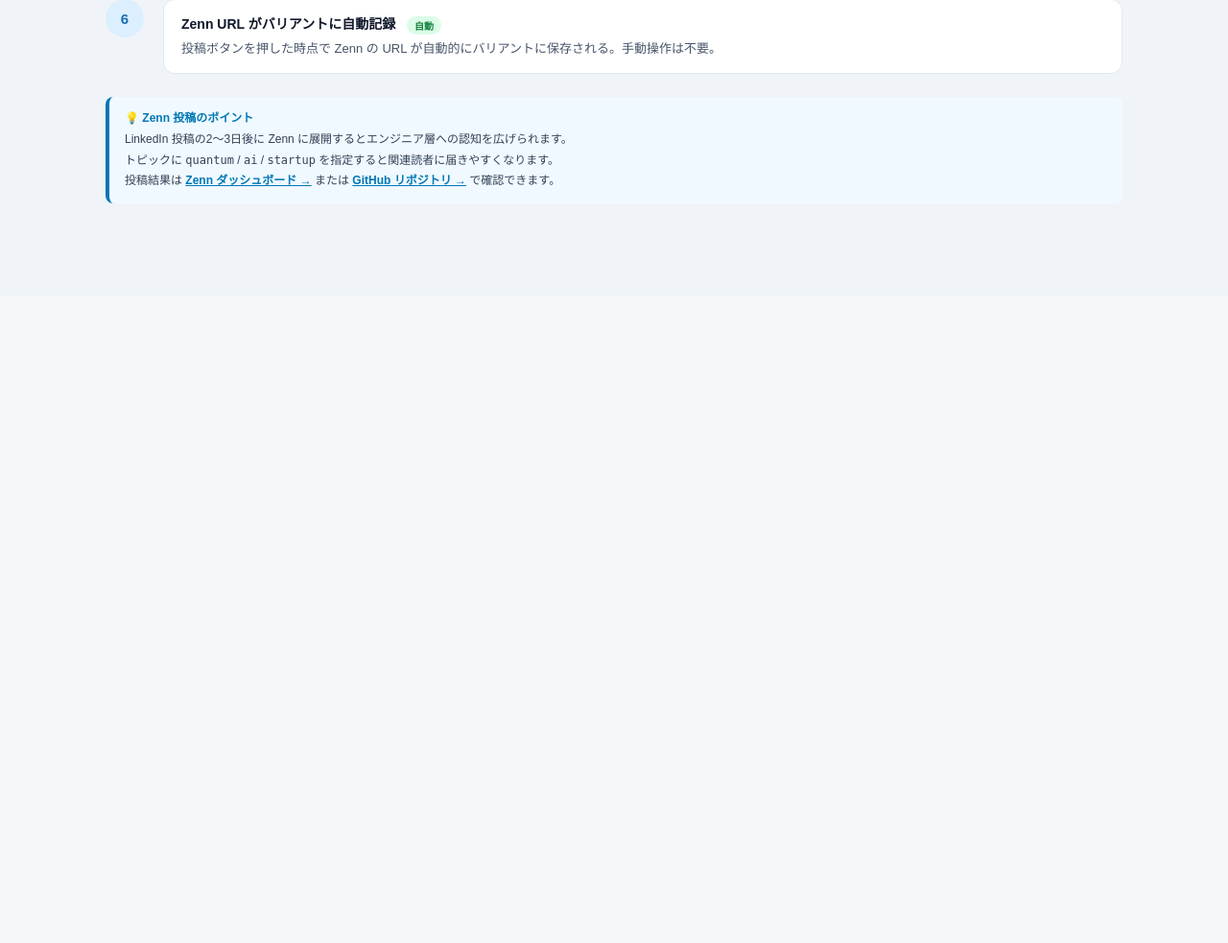
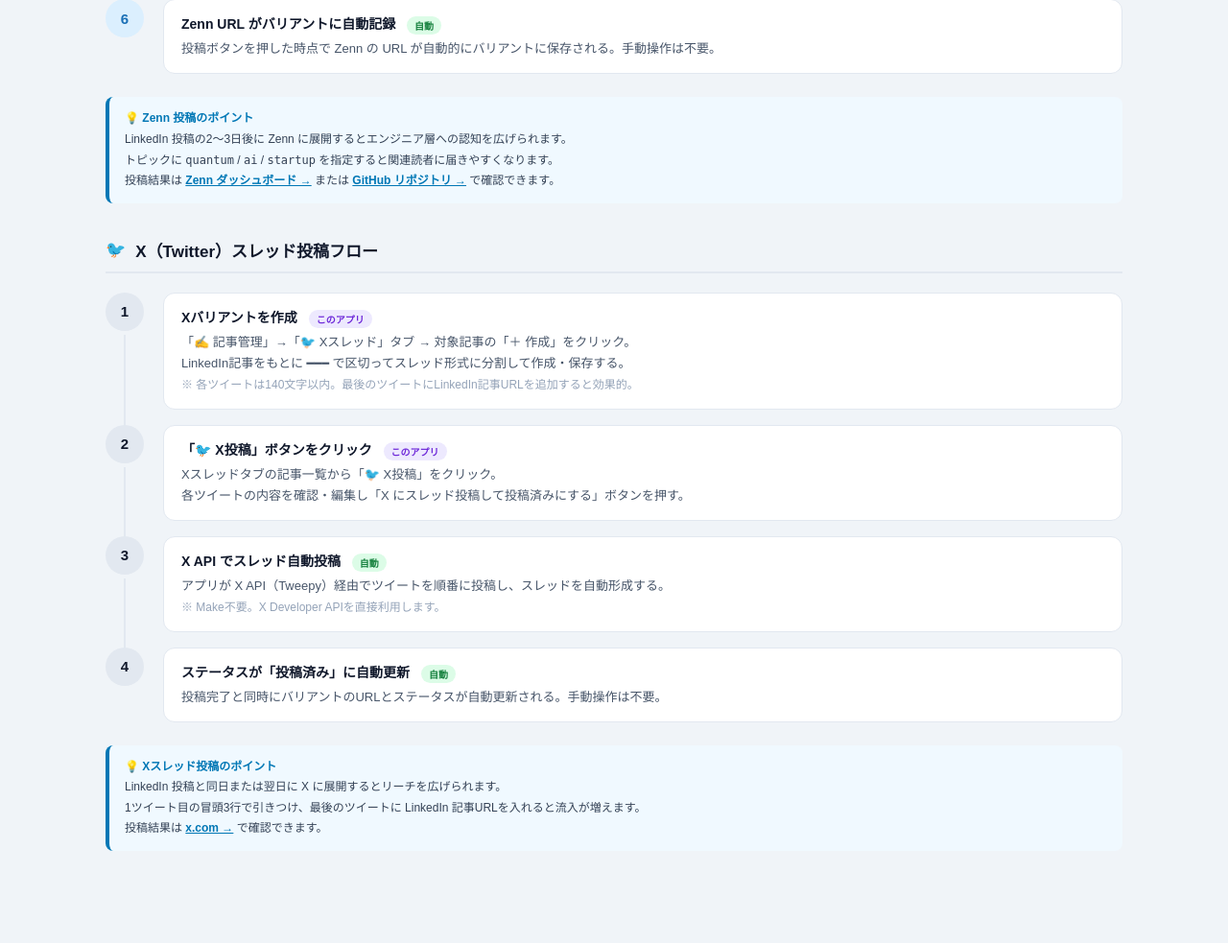
Before and after one commit to jqca/linkedin-analytics, a Flask app: page /workflow in a window 1280 px wide. Shown: the part 2174-3157 px from the top of the page at 96% size. Before the commit the page ends 2386 px from the top, so only its background shows below. Run offline with Flask 3, Linux system fonts and the light colour scheme; the visitor is signed in with stand-in values (Sample User, id 1); parts of the project's set-up code (start-up, migrations or seed data) failed here and were passed over; some libraries are stand-ins or nearby versions.

Commit message:
Add X thread posting flow to workflow page

```diff
--- a/templates/workflow.html
+++ b/templates/workflow.html
@@ -339,4 +339,68 @@
   </div>
 </div>
 
+<!-- ═══ X（Twitter）スレッド投稿フロー ═══ -->
+<div class="wf-section">
+  <div class="wf-title">
+    <span>🐦</span> X（Twitter）スレッド投稿フロー
+  </div>
+  <div class="wf-steps">
+
+    <div class="wf-step">
+      <div class="wf-num" style="background:#e2e8f0;color:#0f172a;">1</div>
+      <div class="wf-body">
+        <div class="wf-body-title">Xバリアントを作成 <span class="wf-tag wf-tag-app">このアプリ</span></div>
+        <div class="wf-body-desc">
+          「✍️ 記事管理」→「🐦 Xスレッド」タブ → 対象記事の「＋ 作成」をクリック。<br>
+          LinkedIn記事をもとに <code>━━━</code> で区切ってスレッド形式に分割して作成・保存する。<br>
+          <span style="color:#94a3b8;font-size:12px;">※ 各ツイートは140文字以内。最後のツイートにLinkedIn記事URLを追加すると効果的。</span>
+        </div>
+      </div>
+    </div>
+
+    <div class="wf-step">
+      <div class="wf-num" style="background:#e2e8f0;color:#0f172a;">2</div>
+      <div class="wf-body">
+        <div class="wf-body-title">「🐦 X投稿」ボタンをクリック <span class="wf-tag wf-tag-app">このアプリ</span></div>
+        <div class="wf-body-desc">
+          Xスレッドタブの記事一覧から「🐦 X投稿」をクリック。<br>
+          各ツイートの内容を確認・編集し「X にスレッド投稿して投稿済みにする」ボタンを押す。
+        </div>
+      </div>
+    </div>
+
+    <div class="wf-step">
+      <div class="wf-num" style="background:#e2e8f0;color:#0f172a;">3</div>
+      <div class="wf-body">
+        <div class="wf-body-title">X API でスレッド自動投稿 <span class="wf-tag wf-tag-auto">自動</span></div>
+        <div class="wf-body-desc">
+          アプリが X API（Tweepy）経由でツイートを順番に投稿し、スレッドを自動形成する。<br>
+          <span style="color:#94a3b8;font-size:12px;">※ Make不要。X Developer APIを直接利用します。</span>
+        </div>
+      </div>
+    </div>
+
+    <div class="wf-step">
+      <div class="wf-num" style="background:#e2e8f0;color:#0f172a;">4</div>
+      <div class="wf-body">
+        <div class="wf-body-title">ステータスが「投稿済み」に自動更新 <span class="wf-tag wf-tag-auto">自動</span></div>
+        <div class="wf-body-desc">
+          投稿完了と同時にバリアントのURLとステータスが自動更新される。手動操作は不要。
+        </div>
+      </div>
+    </div>
+
+  </div>
+
+  <div class="tip-box">
+    <strong>💡 Xスレッド投稿のポイント</strong><br>
+    LinkedIn 投稿と同日または翌日に X に展開するとリーチを広げられます。<br>
+    1ツイート目の冒頭3行で引きつけ、最後のツイートに LinkedIn 記事URLを入れると流入が増えます。<br>
+    投稿結果は
+    <a href="https://x.com" target="_blank" rel="noopener"
+       style="color:#0077B5;font-weight:600;">x.com →</a>
+    で確認できます。
+  </div>
+</div>
+
 {% endblock %}
```
